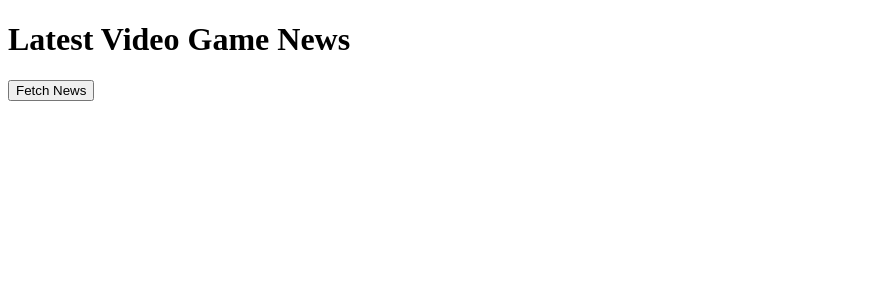
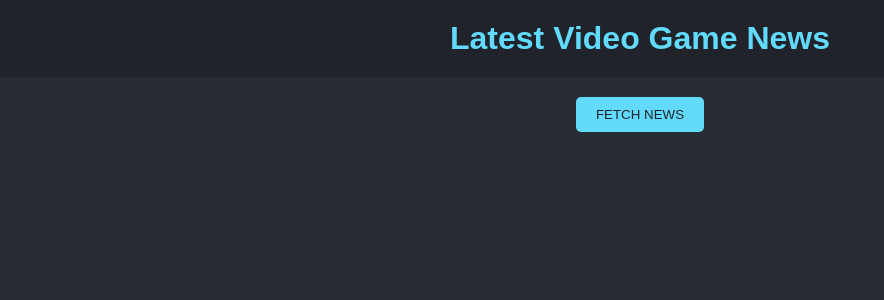
Before and after one commit to domludejesus/news-crawler, a Flask app: page / in a window 1280 px wide. Shown: the top 300 px of the page, without its empty margins (0-884 px from the left). Run offline with Flask 3, Linux system fonts and the light colour scheme.

Commit message:
'making page design better'

```diff
--- a/templates/index.html
+++ b/templates/index.html
@@ -4,11 +4,53 @@
     <meta charset="UTF-8">
     <meta name="viewport" content="width=device-width, initial-scale=1.0">
     <title>Game News</title>
+    <style>
+        body {
+            margin: 0;
+            padding: 0;
+            font-family: Arial, sans-serif;
+            background-color: #282c34; /* Dark background */
+            color: #ffffff; /* Light text */
+        }
+        .header {
+            background-color: #20232a;
+            padding: 20px;
+            text-align: center;
+        }
+        .header h1 {
+            margin: 0;
+            color: #61dafb; /* React blue */
+        }
+        #fetch-news-btn {
+            background-color: #61dafb; /* React blue */
+            border: none;
+            padding: 10px 20px;
+            color: #20232a;
+            text-transform: uppercase;
+            margin: 20px 0;
+            cursor: pointer;
+            border-radius: 5px;
+        }
+        #news-list {
+            list-style: none;
+            padding: 0;
+        }
+        #news-list li {
+            background-color: #333842;
+            margin-bottom: 5px;
+            padding: 10px;
+            border-radius: 5px;
+        }
+    </style>
 </head>
 <body>
-    <h1>Latest Video Game News</h1>
-    <button id="fetch-news-btn">Fetch News</button>
-    <ul id="news-list"></ul>
+    <div class="header">
+        <h1>Latest Video Game News</h1>
+    </div>
+    <div style="text-align: center;">
+        <button id="fetch-news-btn">Fetch News</button>
+        <ul id="news-list"></ul>
+    </div>
 
     <script>
         document.getElementById('fetch-news-btn').addEventListener('click', function() {
```
